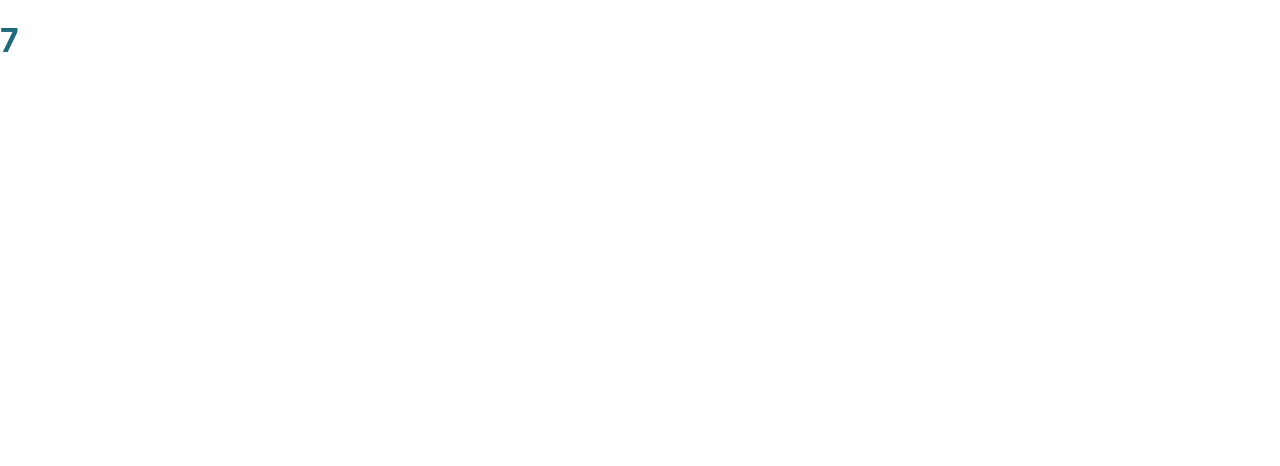
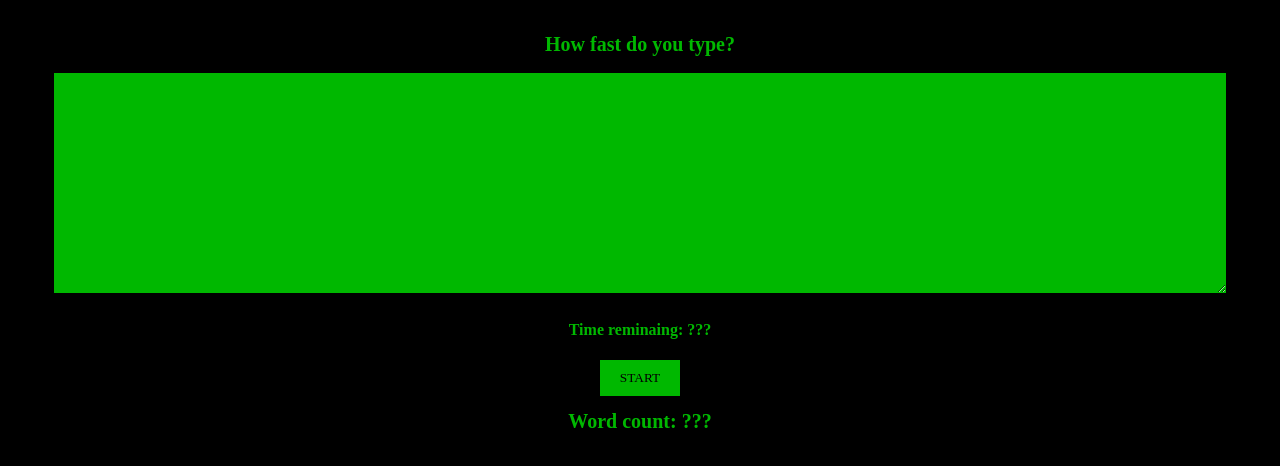
Before and after one commit to shirkedarshan/React-Practice-with-Add-To-Cart, a React (Create React App) app: page / in a window 1280 px wide. Shown: the top 466 px of the page. Built offline with nearby package versions, Linux system fonts and the light colour scheme.

Commit message:
Speed Typing Game

```diff
--- a/src/App.css
+++ b/src/App.css
@@ -1,38 +1,40 @@
-.App {
+html, body {
+  background: black;
+  color: #00b800;
+  margin:0;
+  padding: 0;
+  padding-top: 10px;
+  font-family: 'Press Start 2P', cursive;
   text-align: center;
 }
 
-.App-logo {
-  height: 40vmin;
-  pointer-events: none;
+body {
+  font-weight: 400;
 }
 
-@media (prefers-reduced-motion: no-preference) {
-  .App-logo {
-    animation: App-logo-spin infinite 20s linear;
-  }
+button {
+  font-family: 'Press Start 2P', cursive;
+  display: block;
+  margin: 0 auto;
+  border: none;
+  background: #a80020;
+  background: #00b800;
+  padding: 10px 20px;
+  text-transform: uppercase;
 }
 
-.App-header {
-  background-color: #282c34;
-  min-height: 100vh;
-  display: flex;
-  flex-direction: column;
-  align-items: center;
-  justify-content: center;
-  font-size: calc(10px + 2vmin);
-  color: white;
+h1 {
+  font-size: 20px;
+  text-align:center;
 }
 
-.App-link {
-  color: #61dafb;
+textarea {
+  font-family: 'Press Start 2P', cursive;
+  border: 3px solid black;
+  width: 90%;
+  margin: 0 auto;
+  outline: none;
+  height: 200px;
+  background: #00b800;
+  padding: 10px;
 }
-
-@keyframes App-logo-spin {
-  from {
-    transform: rotate(0deg);
-  }
-  to {
-    transform: rotate(360deg);
-  }
-}
--- a/src/App.js
+++ b/src/App.js
@@ -1,24 +1,14 @@
-import React, {useState, useEffect} from "react"
-import randomcolor from "randomcolor"
+import React from "react"
+import "./App.css"
 
 function App() {
-    const [count, setCount] = useState(0)
-    const [color, setColor] = useState("")
-
-    useEffect(() => {
-        const intervalId = setInterval(() => {
-            setCount(prevCount => prevCount + 1)
-        }, 1000)
-        return () => clearInterval(intervalId)
-    }, [])
-
-    useEffect(() => {
-        setColor(randomcolor())
-    }, [count])
-
     return (
         <div>
-            <h1 style={{color: color}}>{count}</h1>
+            <h1>How fast do you type?</h1>
+            <textarea />
+            <h4>Time reminaing: ???</h4>
+            <button>Start</button>
+            <h1>Word count: ???</h1>
         </div>
     )
 }
```
Also changed, not shown: 1 other file (tests, documents, lock files or other folders).
